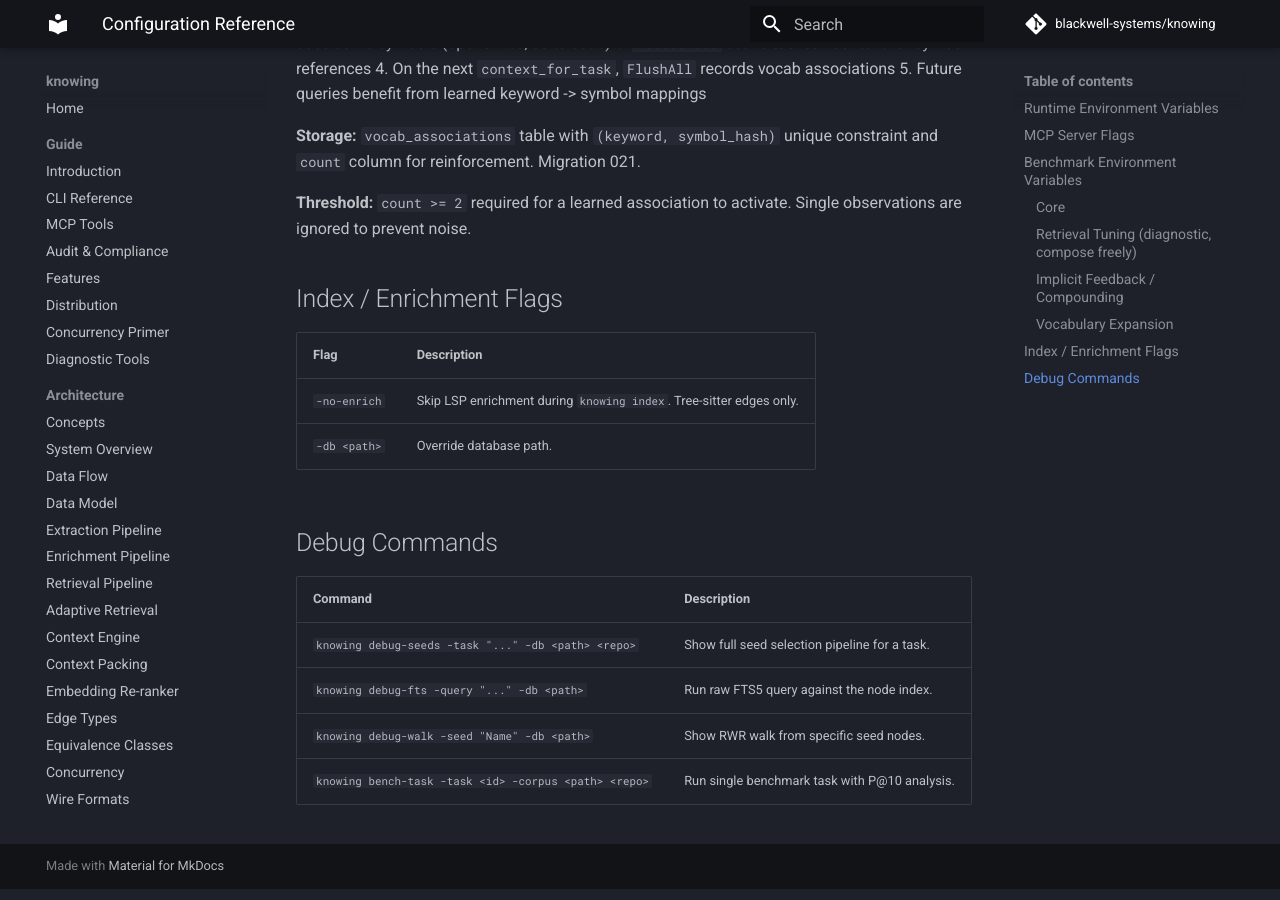
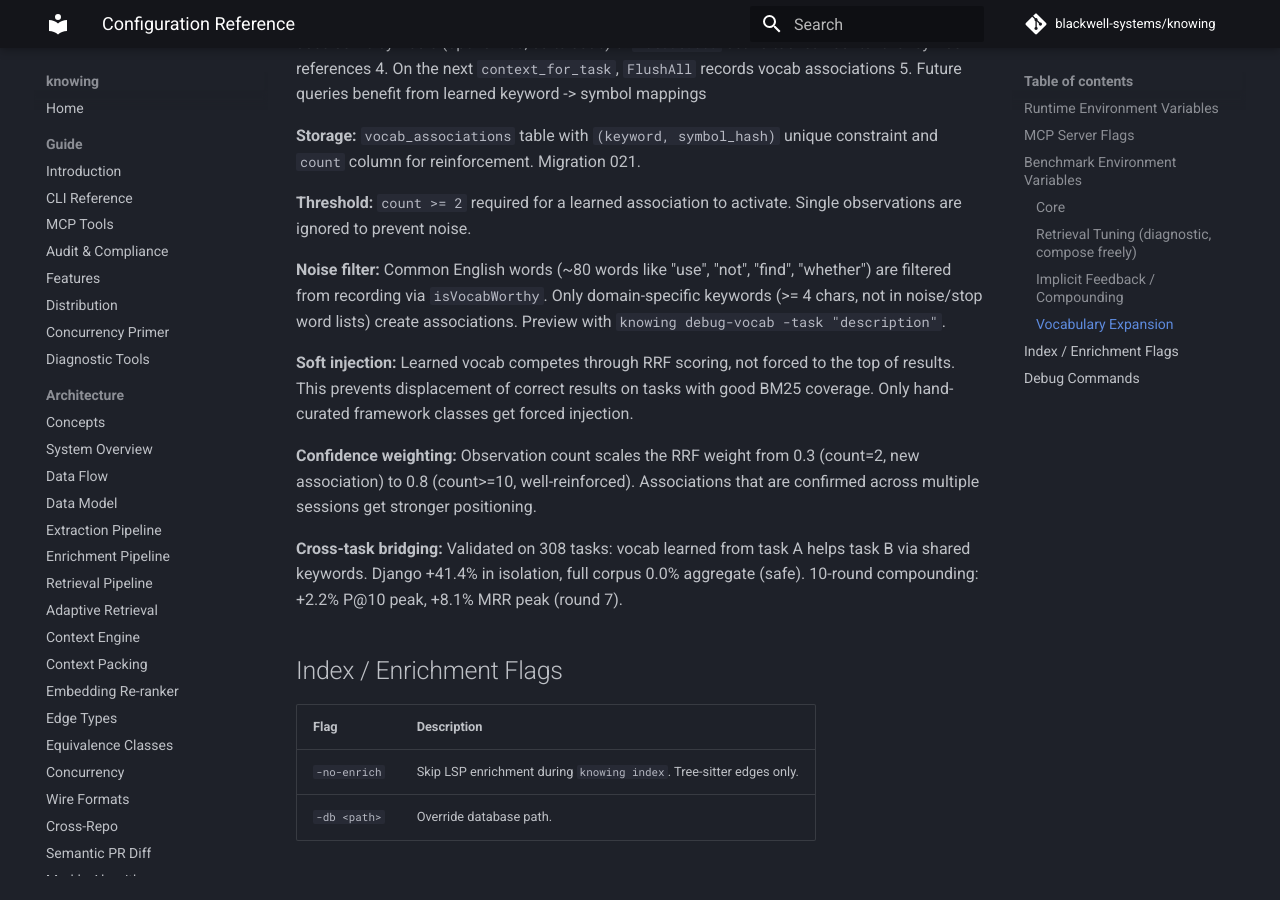
Before and after one commit to blackwell-systems/knowing, an MkDocs documentation site: the page built from docs/guide/configuration.md, in a window 1280 px wide and 900 px high, scrolled down 3127 px. Built offline with MkDocs 1.6.1 and Material for MkDocs 9.7.7, drawn with Linux system fonts in a browser that asks for light colours; comment, search, counter and statistics services are not loaded.

Commit message:
docs: update vocab docs for session 26 (noise filter, soft injection, confidence weighting)
- configuration.md: noise filter, soft injection, confidence weighting, cross-task bridging
- diagnostic-tools.md: debug-vocab -task flag for vocab filter preview
- equivalence-classes.md: learned vocab uses soft RRF injection (not forced), confidence weighting

```diff
--- a/docs/guide/configuration.md
+++ b/docs/guide/configuration.md
@@ -85,6 +85,23 @@ constraint and `count` column for reinforcement. Migration 021.
 **Threshold:** `count >= 2` required for a learned association to activate.
 Single observations are ignored to prevent noise.
 
+**Noise filter:** Common English words (~80 words like "use", "not", "find",
+"whether") are filtered from recording via `isVocabWorthy`. Only domain-specific
+keywords (>= 4 chars, not in noise/stop word lists) create associations. Preview
+with `knowing debug-vocab -task "description"`.
+
+**Soft injection:** Learned vocab competes through RRF scoring, not forced to the
+top of results. This prevents displacement of correct results on tasks with good
+BM25 coverage. Only hand-curated framework classes get forced injection.
+
+**Confidence weighting:** Observation count scales the RRF weight from 0.3
+(count=2, new association) to 0.8 (count>=10, well-reinforced). Associations that
+are confirmed across multiple sessions get stronger positioning.
+
+**Cross-task bridging:** Validated on 308 tasks: vocab learned from task A helps
+task B via shared keywords. Django +41.4% in isolation, full corpus 0.0% aggregate
+(safe). 10-round compounding: +2.2% P@10 peak, +8.1% MRR peak (round 7).
+
 ## Index / Enrichment Flags
 
 | Flag | Description |
```
Also changed, not shown: docs/architecture/equivalence-classes.md (+7 -7 lines), docs/guide/diagnostic-tools.md (+5 -0 lines).
